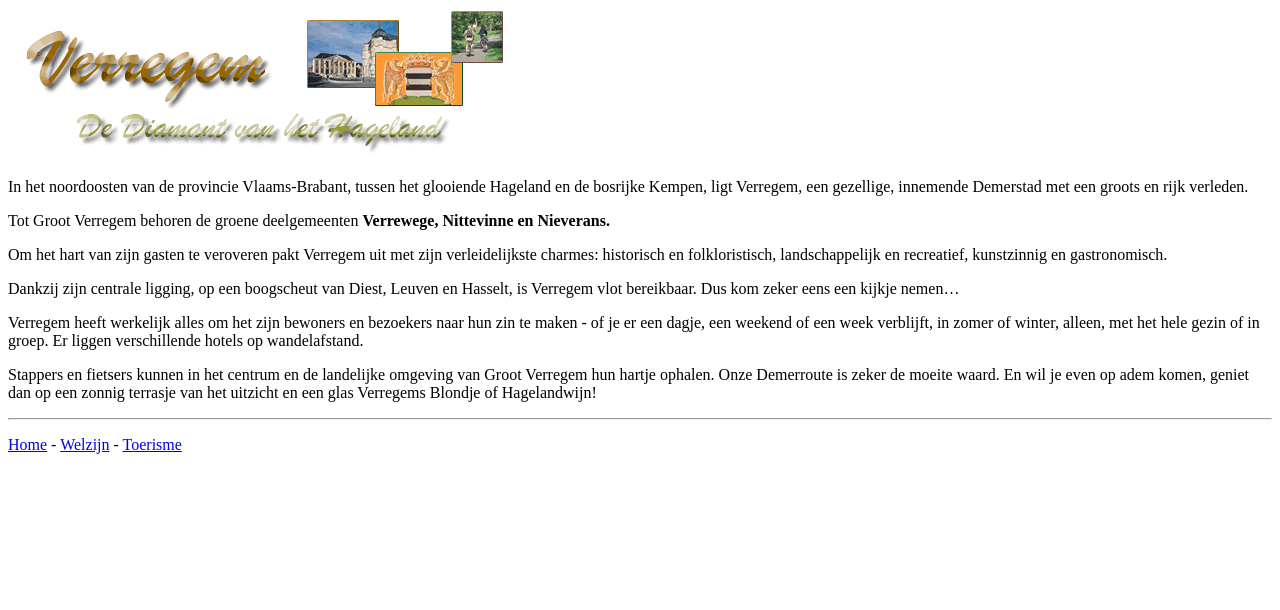
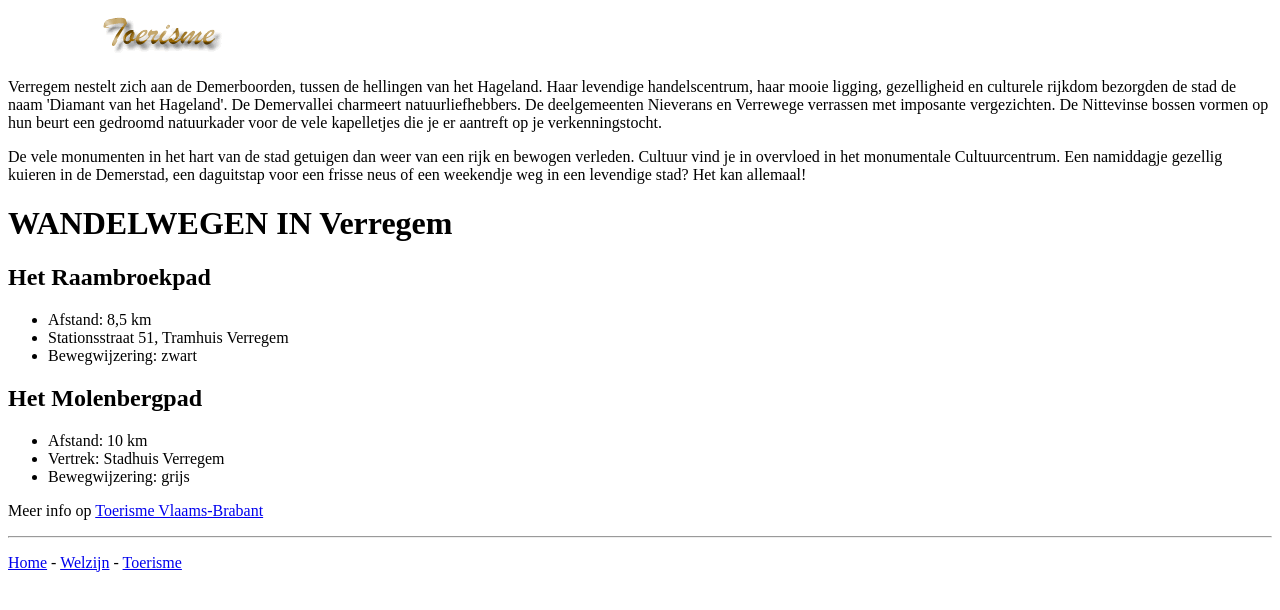
Before and after one commit to Matse2005/tois, a plain HTML site: page index.html in a window 1280 px wide. Drawn offline with Linux system fonts and the light colour scheme.

Commit message:
Update index.html

```diff
--- a/index.html
+++ b/index.html
@@ -1,39 +1,26 @@
 <!DOCTYPE html>
-<html lang="en">
-
+<html>
 <head>
-  <meta charset="UTF-8">
-  <meta http-equiv="X-UA-Compatible" content="IE=edge">
-  <meta name="viewport" content="width=device-width, initial-scale=1.0">
-  <title>Home</title>
+  <title>Toerisme</title>
 </head>
-
 <body>
-  <img src="home.gif" alt="Home GIF">
-  <p>
-    In het noordoosten van de provincie Vlaams-Brabant, tussen het glooiende Hageland en de bosrijke Kempen, ligt
-    Verregem, een gezellige, innemende Demerstad met een groots en rijk verleden.
-  </p>
-  <p>
-    Tot Groot Verregem behoren de groene deelgemeenten <strong>Verrewege, Nittevinne en Nieverans.</strong>
-  </p>
-  <p>
-    Om het hart van zijn gasten te veroveren pakt Verregem uit met zijn verleidelijkste charmes: historisch en
-    folkloristisch, landschappelijk en recreatief, kunstzinnig en gastronomisch.
-  </p>
-  <p>
-    Dankzij zijn centrale ligging, op een boogscheut van Diest, Leuven en Hasselt, is Verregem vlot bereikbaar. Dus kom
-    zeker eens een kijkje nemen…
-  </p>
-  <p>
-    Verregem heeft werkelijk alles om het zijn bewoners en bezoekers naar hun zin te maken - of je er een dagje, een
-    weekend of een week verblijft, in zomer of winter, alleen, met het hele gezin of in groep. Er liggen verschillende
-    hotels op wandelafstand.
-  </p>
-  <p>
-    Stappers en fietsers kunnen in het centrum en de landelijke omgeving van Groot Verregem hun hartje ophalen. Onze
-    Demerroute is zeker de moeite waard. En wil je even op adem komen, geniet dan op een zonnig terrasje van het
-    uitzicht en een glas Verregems Blondje of Hagelandwijn!
+  <img src="toerisme.gif">
+  <p>Verregem nestelt zich aan de Demerboorden, tussen de hellingen van het Hageland. Haar levendige handelscentrum, haar mooie ligging, gezelligheid en culturele rijkdom bezorgden de stad de naam 'Diamant van het Hageland'. De Demervallei charmeert natuurliefhebbers. De deelgemeenten Nieverans en Verrewege verrassen met imposante vergezichten. De Nittevinse bossen vormen op hun beurt een gedroomd natuurkader voor de vele kapelletjes die je er aantreft op je verkenningstocht.</p>
+  <p>De vele monumenten in het hart van de stad getuigen dan weer van een rijk en bewogen verleden. Cultuur vind je in overvloed in het monumentale Cultuurcentrum. Een namiddagje gezellig kuieren in de Demerstad, een daguitstap voor een frisse neus of een weekendje weg in een levendige stad? Het kan allemaal!</p>
+  <h1>WANDELWEGEN IN Verregem</h1>
+  <h2>Het Raambroekpad</h2>
+  <ul>
+    <li>Afstand: 8,5 km</li>
+    <li>Stationsstraat 51, Tramhuis Verregem</li>
+    <li>Bewegwijzering: zwart</li>
+  </ul>
+  <h2>Het Molenbergpad</h2>
+  <ul>
+    <li>Afstand: 10 km</li>
+    <li>Vertrek: Stadhuis Verregem</li>
+    <li>Bewegwijzering: grijs</li>
+  </ul>
+  <p> Meer info op <a href="https://www.toerismevlaamsbrabant.be/">Toerisme Vlaams-Brabant</a>
   </p>
   <hr>
   <p><a href="index.html">Home</a> - <a href="welzijn.html">Welzijn</a> - <a href="toerisme.html">Toerisme</a></p>
```
